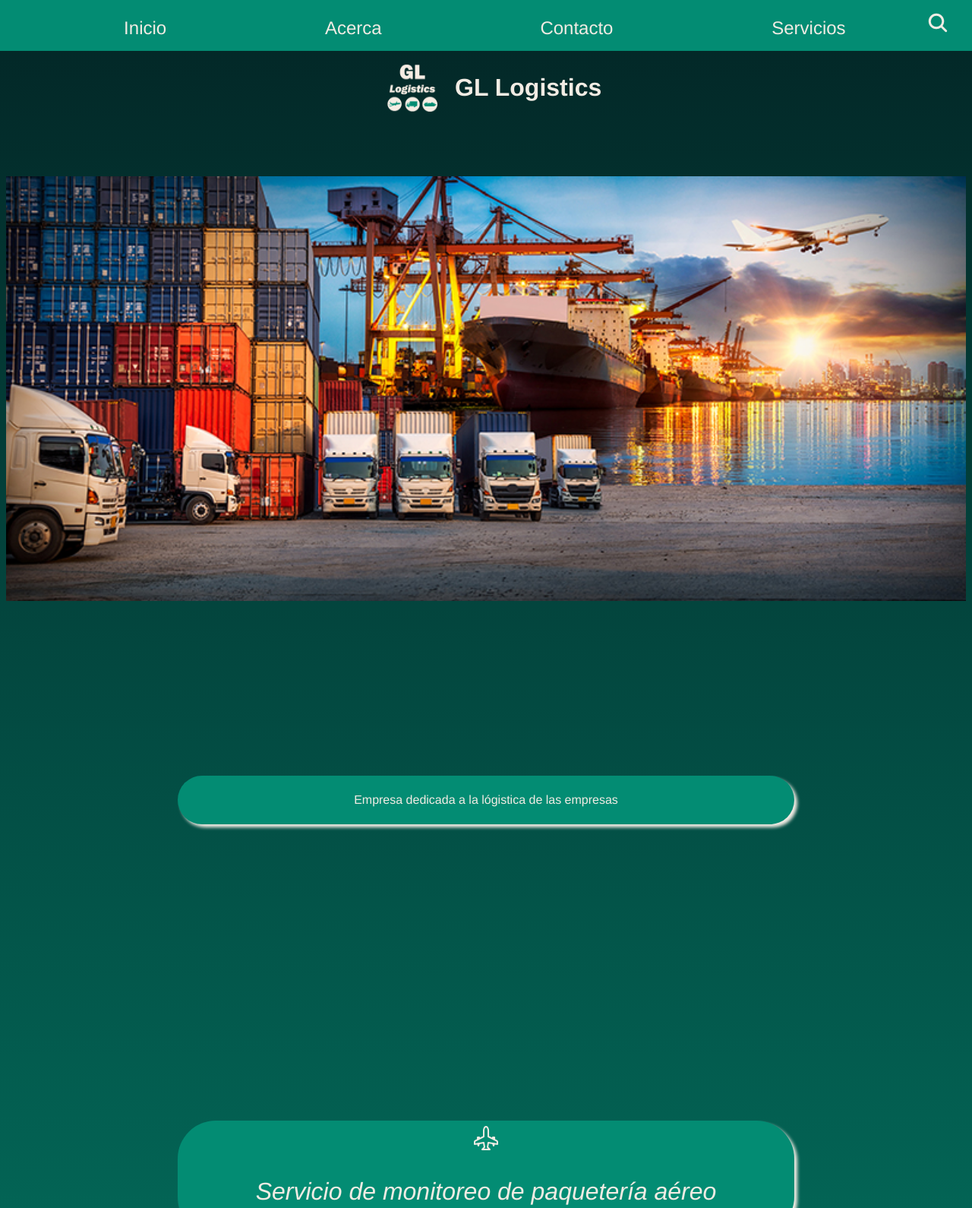
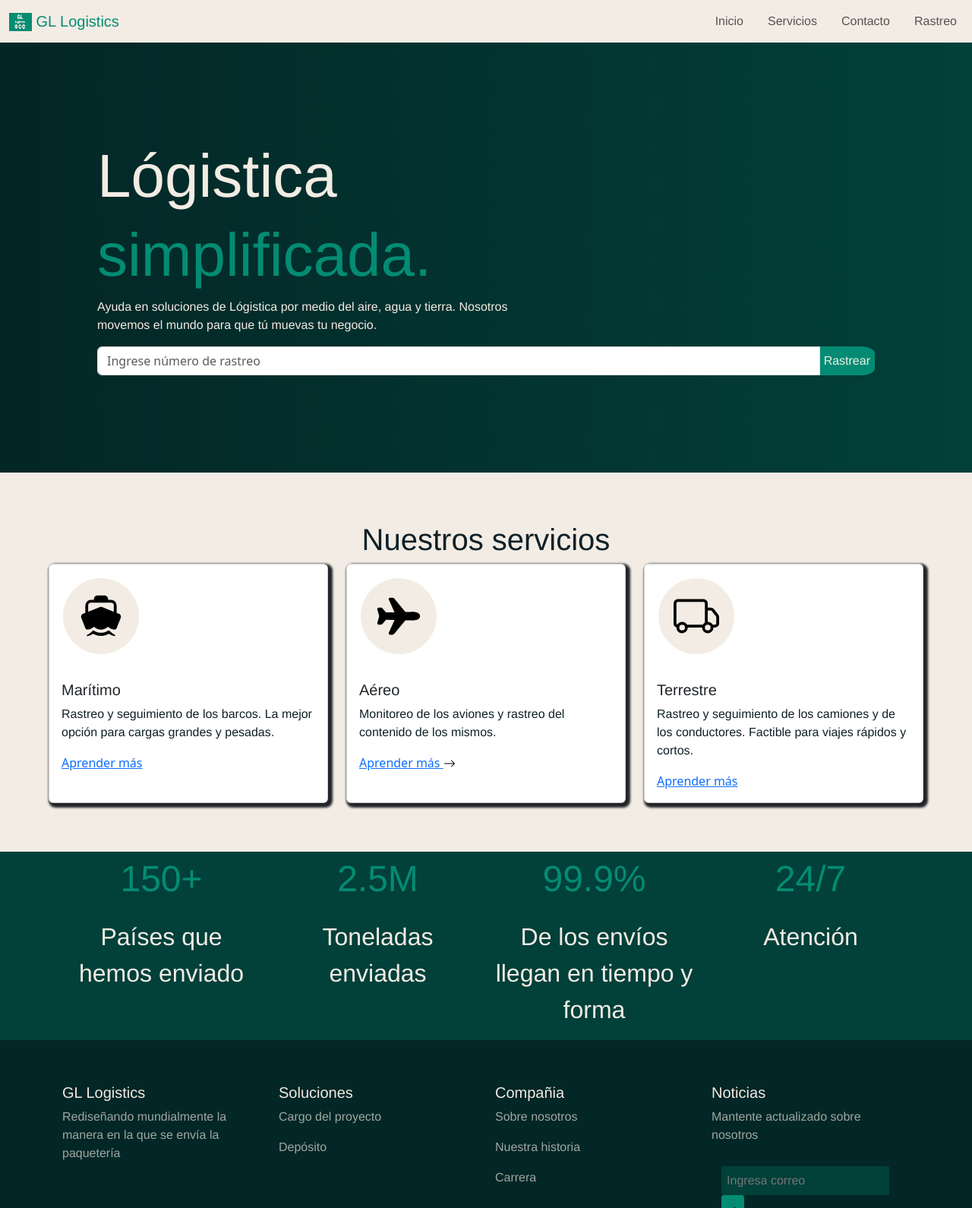
Before and after one commit to DoctoraSt/GL---Logistics-example-, a website: page Principal.html in a window 1280 px wide. Shown: the top 1590 px of the page at 76% size. Drawn offline with nearby package versions, Linux system fonts and the light colour scheme.

Commit message:
Se cambia toda la página principal

```diff
--- a/CSS/principal.css
+++ b/CSS/principal.css
@@ -1,180 +1,192 @@
-body{
-    background: #038C73;  /* fallback for old browsers */
-    background: -webkit-linear-gradient(to bottom, #032626, #038C73);  /* Chrome 10-25, Safari 5.1-6 */
-    background: linear-gradient(to bottom, #032626, #038C73); /* W3C, IE 10+/ Edge, Firefox 16+, Chrome 26+, Opera 12+, Safari 7+ */
-}
-h1{
-    text-align: center;
-    color: #F2ECE4;
-    font-family: 'Franklin Gothic Medium', 'Arial Narrow', Arial, sans-serif;
-}
-.navBar{
-    text-align: center;
-    background-color: #038C73;
-    padding: 1.2%;
-    position: fixed;
-    left: 0;
-    top: 0;
-    width: 100%;
-}
-.navBar > p{
-    display: inline;
-    font-size: 1.5em;
-    padding: 5%;
-    margin: 3%;
-}
-.aduana{
-    width: 100%;
-}
-ion-icon{
-    color: #F2ECE4;
-    font-size: 30px;
-}
-a{
-    color: #F2ECE4;
+body {
+    background-color: #032626;
     font-family: 'Franklin Gothic Medium', 'Arial Narrow', Arial, sans-serif;
     text-decoration: none;
 }
-a:hover{
-    color: yellow;
+
+.logo{
+    background-color: #038c73;
 }
-.inicio{
-    color: #F2ECE4;
+
+.navbar {
+    background-color: #f2ece4 !important;
+}
+
+.navbar-collapse {
+    display: flex !important;
+}
+
+.navbar-nav {
+    flex-direction: row !important;
+    gap: 1rem;
+}
+
+.nav-link{
+    color: #032626;
+    text-decoration: none;
     font-family: 'Franklin Gothic Medium', 'Arial Narrow', Arial, sans-serif;
+}
+
+.navbar .navbar-brand {
+    color: #038c73 !important;
+    text-decoration: none;
+    font-family: 'Franklin Gothic Medium', 'Arial Narrow', Arial, sans-serif;
+}
+
+.navbar .nav-link:hover {
+    color: #038c73 !important;
+}
+
+.container-mayor{
+    background: #0F2027;  /* fallback for old browsers */
+    background: -webkit-linear-gradient(to right, #032626, #02403a);  /* Chrome 10-25, Safari 5.1-6 */
+    background: linear-gradient(to right, #032626, #02403a); /* W3C, IE 10+/ Edge, Firefox 16+, Chrome 26+, Opera 12+, Safari 7+ */
+    color: #f2ece4;
+    padding: 10%;
+}
+
+.titulo1{
+    color: #f2ece4;
+    font-size: 500%;
+    font-family: 'Franklin Gothic Medium', 'Arial Narrow', Arial, sans-serif;
+}
+
+.titulo2{
+    color: #038c73;
+    font-size: 500%;
+    font-family: 'Franklin Gothic Medium', 'Arial Narrow', Arial, sans-serif;
+}
+
+.titulo3{
+    color: #0F2027;
+    font-family: 'Franklin Gothic Medium', 'Arial Narrow', Arial, sans-serif;
+    font-size: 250%;
     text-align: center;
 }
-.info{
-    color: #F2ECE4;
+
+.titulo4{
+    color:#f2ece4;
+
+}
+
+p{
+    font-size: 100%;
+    color: #f2ece4;
     font-family: 'Franklin Gothic Medium', 'Arial Narrow', Arial, sans-serif;
-    text-align: center;
-    background-color: #038C73;
-    border-radius: 50px;
-    margin: 100px;
-    padding: 7px;
-    box-shadow: 4px 4px 4px #F2ECE4;
 }
-.service{
-    color: #F2ECE4;
+
+.boton{
+    background-color: #038c73;
     font-family: 'Franklin Gothic Medium', 'Arial Narrow', Arial, sans-serif;
-    text-align: center;
-    font-size: 200%;
-    background-color: #038C73;
-    border-radius: 50px;
-    margin: 100px;
-    padding: 6px;
-    box-shadow: 4px 4px 4px #F2ECE4;
+    color: #f2ece4;
+    border: none;
+    border-radius: 25%;
+
 }
-.pie{
-    color: #F2ECE4;
+.boton:hover{
+    background-color: #032626;
     font-family: 'Franklin Gothic Medium', 'Arial Narrow', Arial, sans-serif;
-    background-color: #032626;
-    font-size: 100%;
-    position: relative;
-    left: 0;
-    top: 0;
-    padding: 80px 0;
+    color: #f2ece4;
+    border-radius: 25%;
+    border: none;
 }
-.pie > i{
-    margin: 16%;
+.segundo-mayor{
+    background-color: #f2ece4;
+    padding: 5%;
 }
-.circulo{
-    display: inline-block;
-    background-color: #038C73;
-    color: #F2ECE4;
+
+h5{
     font-family: 'Franklin Gothic Medium', 'Arial Narrow', Arial, sans-serif;
-    border-radius: 70%;
-    text-align: center;
-    padding: 40px;
-    margin: 40px;
-    box-shadow: 4px 4px 4px #F2ECE4;
+    color: #0F2027;
 }
-.circulo-central{
+
+.card-text{
+    font-family: 'Franklin Gothic Medium', 'Arial Narrow', Arial, sans-serif;
+    color: #0F2027;
+}
+
+.circulo {
+    margin: 5%;
+    width: 100px;
+    height: 100px;
+    background-color: #f2ece4; /* Color beige claro */
+    border-radius: 50%; /* Esto lo hace circular */
     display: flex;
-    flex-direction: column;
+    justify-content: center;
     align-items: center;
 }
-.office{
-    color: #F2ECE4;
+
+.icono-circulo{
+    font-size: 40px;
+    color: #032626; /* Color verde oscuro */
+}
+
+.card{
+    box-shadow: 3px 3px 3px 3px;
+}
+
+.tercer-mayor{
+    background-color: #02403a;
+}
+
+.contenido1{
+    color: #038c73;
     font-family: 'Franklin Gothic Medium', 'Arial Narrow', Arial, sans-serif;
-    background-color: #027368;
-    border-radius: 10px;
-    box-shadow: 2px 2px 2px #F2ECE4;
-    margin: 10px;
-    padding: 10px;
+    font-size: 300%;
 }
-.container{
-    padding: 10%;
-    margin-left: 35%;
+
+.contenido2{
+    color: #f2ece4;
+    font-family: 'Franklin Gothic Medium', 'Arial Narrow', Arial, sans-serif;
+    font-size: 200%;
 }
-.servicios{
-    color: #F2ECE4;
+
+.cuarto-mayor{
+    background-color: #032626;
+}
+
+.contenido3{
+    color: #f2ece4a7;
     font-family: 'Franklin Gothic Medium', 'Arial Narrow', Arial, sans-serif;
-    padding: 10px;
-    margin: 10px;
-    text-align: center;
-    box-shadow:  2px 2px 2px #F2ECE4;
 }
-.divition{
-    display: flex;
-    align-items: center;
-    justify-content: center;
-    margin: 3%;
+
+.columnaFooter{
+    text-align: start;
+    padding: 5%;
+}
+
+.boton-suscribir{
+    color: #f2ece4;
+    font-family: 'Franklin Gothic Medium', 'Arial Narrow', Arial, sans-serif;
+    padding: 5%;
+}
+
+.btn-sub{
+    background-color: #038c73;
+    border: none;
+    border-radius: 10%;
     padding: 3%;
 }
-.divition > img{
-    width: 10%;
-}
-.servicios > img{
-    width: 70%;
-}
-form{
-    color: #F2ECE4;
-    font-family: 'Franklin Gothic Medium', 'Arial Narrow', Arial, sans-serif;
-    padding-left: 600px;
-    padding-bottom: 100px;
-    padding-top: 100px;
-}
-#columnas{
-    column-count: 2;
-    column-gap:20px;
+
+.btn-sub:hover{
+    background-color: #f2ece4;
 }
 
-/* Estilos para dispositivos con un ancho de pantalla menor o igual a 768px */
-@media (max-width: 768px ) {
-    .service{
-        padding: 6%;
-    }
-
-    .container{
-        margin: 0%;
-        padding: 0%;
-    }
-
-    iframe{
-        padding: 0%;
-        width: 100%;
-        height: 30%;
-    }
-
-    article{
-        display: flex;
-        align-items: center;
-        flex-direction: column;
-    }
+.input-email{
+    background-color: #02403a;
+    border: none;
+    border-radius: 3%;
+    padding: 3%;
 }
 
-/* Estilos para dispositivos con un ancho de pantalla mayor a 768px */
-@media (min-width: 769px) {
-    article{
-        padding: 5%;
-        margin: 5%;
-    }
+.input-email:hover{
+    background-color: #02403aac;
+}
 
-    .circulo{
-        width: 50%;
-    }
-
-    .info{
-        font-size: 100%;
-    }
+.final-mayor{
+    background-color: #032626;
+    display: flex;
+    justify-content: center;
+    text-align:justify;
+    color: #02403aac;
 }
--- a/Principal.html
+++ b/Principal.html
@@ -4,60 +4,164 @@
         <meta charset="UTF-8">
         <meta http-equiv="X-UA-Compatible" content="IE=edge">
         <meta name="viewport" content="width=device-width, initial-scale=1.0">
-    <link rel="stylesheet" href="https://cdn.jsdelivr.net/npm/bootstrap-icons@1.9.1/font/bootstrap-icons.css">
         <link rel="stylesheet" href="CSS/principal.css">
-    <script type="module" src="https://unpkg.com/ionicons@5.5.2/dist/ionicons/ionicons.esm.js"></script>
         <script nomodule src="https://unpkg.com/ionicons@5.5.2/dist/ionicons/ionicons.js"></script>
-    <link rel="icon" href ="Imagenes/Logo 2 PNG.png">
+        <link href="https://cdn.jsdelivr.net/npm/bootstrap@5.3.8/dist/css/bootstrap.min.css" rel="stylesheet" integrity="sha384-sRIl4kxILFvY47J16cr9ZwB07vP4J8+LH7qKQnuqkuIAvNWLzeN8tE5YBujZqJLB" crossorigin="anonymous">
+        <link href="Imagenes/Logo PNG.png" rel="icon" height="10" widht="10">
+    </body>
         <title>GL Logistics</title>
     </head>
     <body>
-    <header>
-        <div class="navBar">
-            <p><a href="Principal.html">Inicio</a></p>
-            <p><a href="Acerca.html">Acerca</a></p>
-            <p><a href="Contacto.html">Contacto</a></p>
-            <p><a href="Servicios.html">Servicios</a></p>
-            <ion-icon name="search"></ion-icon>
+        <nav class="navbar navbar-expand-lg">
+            <div class="container-fluid">
+                <a class="navbar-brand" href="#">
+                    <img src="Imagenes/Logo PNG.png" alt="Logo" width="30" height="24" class="d-inline-block align-text-top logo">
+                    GL Logistics
+                </a>
+                <button class="navbar-toggler" type="button" data-bs-toggle="collapse" data-bs-target="#navbarNavDropdown" aria-controls="navbarNavDropdown" aria-expanded="false" aria-label="Toggle navigation">
+                    <span class="navbar-toggler-icon"></span>
+                </button>
+                <div class="collapse navbar-collapse" id="navbarNavDropdown">
+                    <ul class="navbar-nav ms-auto">
+                        <li class="nav-item">
+                            <a class="nav-link" aria-current="page" href="#">Inicio</a>
+                        </li>
+                        <li class="nav-item">
+                            <a class="nav-link" href="#">Servicios</a>
+                        </li>
+                        <li class="nav-item">
+                            <a class="nav-link" href="#">Contacto</a>
+                        </li>
+                        <li class="nav-item">
+                            <a class="nav-link" href="#">Rastreo</a>
+                        </li>
+                    </ul>
                 </div>
-        <div class="divition">
-            <img title="logo" src="Imagenes/Logo 2 PNG.png">
-            <h1>GL Logistics</h1>
             </div>
-        <img title="aduana" class="aduana" src="Imagenes/aduana.jpg">
-    </header>
+        </nav>
     <article>
-        <div class="info">
-            <p>Empresa dedicada a la lógistica de las empresas</p>
+        <div class ="container-mayor">
+            <div class="segundo-container">
+                <h1 class="titulo1">Lógistica</h1>
+                <h1 class="titulo2">simplificada.</h1>
+            </div>
+            <div>
+                <p>Ayuda en soluciones de Lógistica por medio del aire, agua y tierra. Nosotros
+                    <br>
+                    movemos el mundo para que tú muevas tu negocio.
+                </p>
+                    <div class="input-group">
+                        <input type="text" class="form-control" placeholder="Ingrese número de rastreo">
+                        <button class="boton" type="button">Rastrear</button>
+                    </div>
+            </div>
+            <div>
+            </div>
         </div>
     </article>
     <article>
-        <div class="service">
-            <i class="bi bi-airplane-engines">
-            <p>Servicio de monitoreo de paquetería aéreo</p>
-            </i>
+        <div class="segundo-mayor">
+            <h1 class="titulo3">Nuestros servicios</h1>
+            <div class="row row-cols-1 row-cols-md-3 g-4">
+                <div class="col">
+                    <div class="card h-100">
+                        <div class="circulo">
+                            <img src="Imagenes/boat.svg" class="card-img-top" alt="Marítimo" height="60">
                         </div>
-        <div class="service">
-            <i class="bi bi-truck">
-            <p>Servicio de monitoreo de transporte terreste
-                nacional e internacional</p>
-            </i>
+                    <div class="card-body">
+                        <h5 class="card-title">Marítimo</h5>
+                        <p class="card-text">Rastreo y seguimiento de los barcos. La mejor opción para cargas grandes y pesadas.</p>
+                        <a href="...">Aprender más</a>
                     </div>
-        <div class="service">
-            <ion-icon name="boat-outline"></ion-icon>
-            <p>Servicio marítimo</p>
+                    </div>
+                </div>
+                <div class="col">
+                    <div class="card h-100">
+                        <div class="circulo">
+                            <img src="Imagenes/airplane.svg" class="icono-circulo" alt="aéreo" height="60">
+                        </div>
+                    <div class="card-body">
+                        <h5 class="card-title">Aéreo</h5>
+                        <p class="card-text">Monitoreo de los aviones y rastreo del contenido de los mismos.</p>
+                        <a href="...">Aprender más <img src="Imagenes/arrow-right.svg" alt="conocer más"></a>
+                    </div>
+                    </div>
+                </div>
+                <div class="col">
+                    <div class="card h-100">
+                        <div class="circulo">
+                            <img src="Imagenes/truck.svg" class="card-img-top" alt="terrestre" height="60">
+                        </div>
+                    <div class="card-body">
+                        <h5 class="card-title">Terrestre</h5>
+                        <p class="card-text">Rastreo y seguimiento de los camiones y de los conductores. Factible para viajes rápidos y cortos.</p>
+                        <a href="...">Aprender más</a>
+                    </div>
+                    </div>
+                </div>
+                </div>
         </div>
     </article>
-    <footer>
-        <div class="pie" id="columnas">
-            <i class="bi bi-facebook">Facebook oficial</i>
-            <br>
-            <i class="bi bi-whatsapp">Whatsapp</i>
-            <br>
-            <i class="bi bi-envelope">Correo</i>
-            <p>Llámanos</p>
-            <p>81-800-900</p>
+    <article>
+        <div class="tercer-mayor">
+            <div class="container text-center">
+                <div class="row row-cols-4">
+                    <div class="col litteCard">
+                        <p class="contenido1">150+</p>
+                        <p class="contenido2">Países que hemos enviado</p>
                     </div>
+                    <div class="col">
+                        <p class="contenido1">2.5M</p>
+                        <p class="contenido2">Toneladas enviadas</p>
+                    </div>
+                    <div class="col">
+                        <p class="contenido1">99.9%</p>
+                        <p class="contenido2">De los envíos llegan en tiempo y forma</p>
+                    </div>
+                    <div class="col">
+                        <p class="contenido1">24/7</p>
+                        <p class="contenido2">Atención</p>
+                    </div>
+                </div>
+            </div>
+        </div>
+    </article>
+    <article>
+        <div class="cuarto-mayor">
+            <div class="container text-center">
+                <div class="row row-cols-4">
+                    <div class="col columnaFooter">
+                        <h5 class="titulo4">GL Logistics</h5>
+                        <p class="contenido3">Rediseñando mundialmente la manera en la que se envía la paquetería</p>
+                    </div>
+                    <div class="col columnaFooter">
+                        <h5 class="titulo4">Soluciones</h5>
+                        <p class="contenido3">Cargo del proyecto</p>
+                        <p class="contenido3">Depósito</p>
+                    </div>
+                    <div class="col columnaFooter">
+                        <h5 class="titulo4">Compañia</h5>
+                        <p class="contenido3">Sobre nosotros</p>
+                        <p class="contenido3">Nuestra historia</p>
+                        <p class="contenido3">Carrera</p>
+                    </div>
+                    <div class="col columnaFooter">
+                        <h5 class="titulo4">Noticias</h5>
+                        <p class="contenido3">Mantente actualizado sobre nosotros</p>
+                        <div class="boton-suscribir">
+                            <input type="text" placeholder="Ingresa correo" class="input-email">
+                            <button class="btn-sub btn-icon">
+                                <img src="Imagenes/arrow-right.svg" alt="suscribirse">
+                            </button>
+                        </div>
+                    </div>
+                </div>
+            </div>
+        </div>
+    </article>
+    <footer class="final-mayor">
+            <img src="Imagenes/Copyright-Symbol-Download-Transparent-PNG-Image.png" alt="copyrith" height="20" width="20">
+            <p>2026 Michelle Leal</p>
     </footer>
     </body>
 </html>
--- /dev/null
+++ b/package.json
@@ -0,0 +1,5 @@
+{
+  "dependencies": {
+    "bootstrap": "^5.3.8"
+  }
+}
```
Also changed, not shown: Imagenes/Copyright-Symbol-Download-Transparent-PNG-Image.png (added), Imagenes/Imagen-ejemplo.jpg (added), Imagenes/airplane.svg (added), Imagenes/arrow-right-square-fill.svg (added), Imagenes/arrow-right.svg (added), Imagenes/boat.svg (added), Imagenes/c-circle.svg (added), Imagenes/download.svg (added), Imagenes/screen.png (added), Imagenes/truck.png (added), Imagenes/truck.svg (added), 1 other file. Lines whose indentation alone changed are shown as unchanged.
